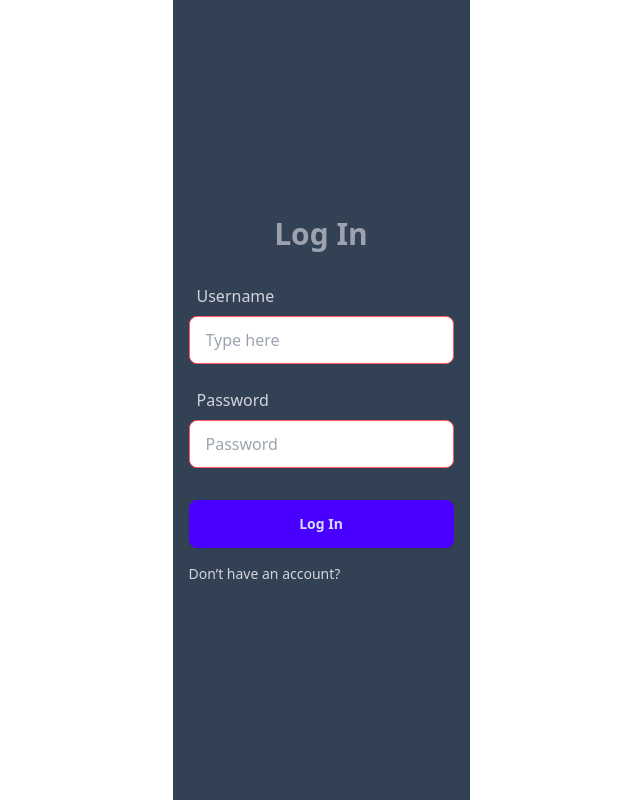
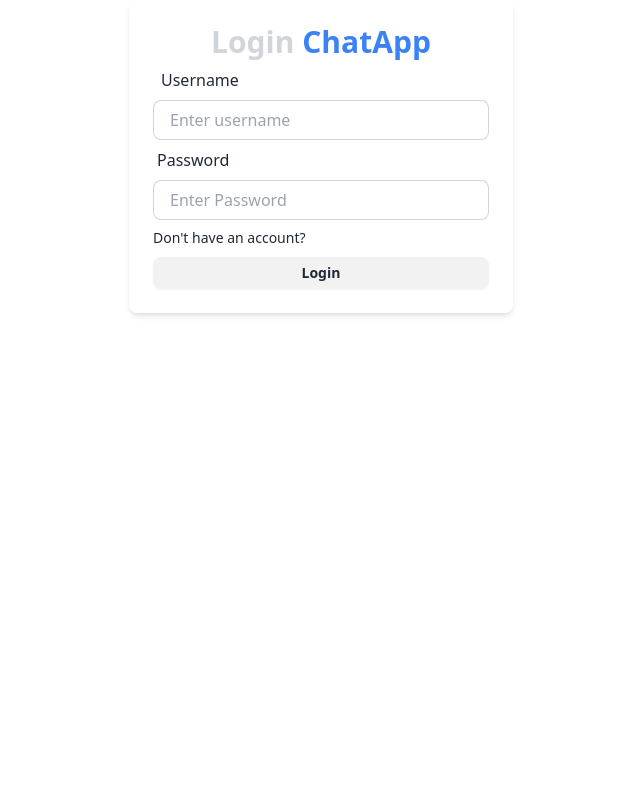
Before and after one commit to ajey108/ChatApp, a React (Vite) app in the folder frontend/: page /login in a window 1280 px wide. Shown: the whole page, without its empty margins (319-959 px from the left). Built offline with nearby package versions, Linux system fonts and the light colour scheme.

Commit message:
Add Zustnad for statemanagement, Add usLogin.js and useConversaton hooks

```diff
--- a/frontend/package.json
+++ b/frontend/package.json
@@ -14,7 +14,8 @@
     "react-dom": "^18.2.0",
     "react-hot-toast": "^2.4.1",
     "react-icons": "^5.3.0",
-    "react-router-dom": "^6.26.1"
+    "react-router-dom": "^6.26.1",
+    "zustand": "^4.5.5"
   },
   "devDependencies": {
     "@types/react": "^18.2.66",
--- /dev/null
+++ b/frontend/src/hooks/useLogin.js
@@ -0,0 +1,45 @@
+import { useState } from "react";
+import toast from "react-hot-toast";
+import {useAuthContext} from '../context/Authcontext'
+
+const useLogin = () => {
+	const [loading, setLoading] = useState(false);
+	const { setAuthUser } = useAuthContext();
+
+	const login = async (username, password) => {
+		const success = handleInputErrors(username, password);
+		if (!success) return;
+		setLoading(true);
+		try {
+			const res = await fetch("/api/auth/login", {
+				method: "POST",
+				headers: { "Content-Type": "application/json" },
+				body: JSON.stringify({ username, password }),
+			});
+
+			const data = await res.json();
+			if (data.error) {
+				throw new Error(data.error);
+			}
+
+			localStorage.setItem("chat-user", JSON.stringify(data));
+			setAuthUser(data);
+		} catch (error) {
+			toast.error(error.message);
+		} finally {
+			setLoading(false);
+		}
+	};
+
+	return { loading, login };
+};
+export default useLogin;
+
+function handleInputErrors(username, password) {
+	if (!username || !password) {
+		toast.error("Please fill in all fields");
+		return false;
+	}
+
+	return true;
+}
--- a/frontend/src/pages/Login.jsx
+++ b/frontend/src/pages/Login.jsx
@@ -1,45 +1,65 @@
-import React from 'react';
-import { Link } from 'react-router-dom';
+import { useState} from "react";
+import { Link } from "react-router-dom";
+import useLogin from '../hooks/useLogin'
+
 
 const Login = () => {
+	const [username, setUsername] = useState("");
+	const [password, setPassword] = useState("");
+
+	const { loading, login } = useLogin();
+
+	const handleSubmit = async (e) => {
+		e.preventDefault();
+		await login(username, password);
+	};
+
 	return (
-        <div className="flex flex-col items-center justify-center min-h-screen bg-slate-700 mx-auto p-4">
-            <h1 className='text-3xl font-semibold text-center text-gray-400 mb-6'>Log In</h1>
-            <form className='w-full max-w-xs'>
-                <div className='mb-4'>
-                    <label className='label p-2' htmlFor="username">
-                        <span className='text-base label-text text-gray-300'>Username</span>
+		<div className='flex flex-col items-center justify-center min-w-96 mx-auto'>
+			<div className='w-full p-6 rounded-lg shadow-md bg-gray-400 bg-clip-padding backdrop-filter backdrop-blur-lg bg-opacity-0'>
+				<h1 className='text-3xl font-semibold text-center text-gray-300'>
+					Login
+					<span className='text-blue-500'> ChatApp</span>
+				</h1>
+
+				<form onSubmit={handleSubmit}>
+					<div>
+						<label className='label p-2'>
+							<span className='text-base label-text'>Username</span>
 						</label>
 						<input
-                        id="username"
-                        type="text"
-                        placeholder="Type here"
-                        className="input input-bordered input-error w-full"
+							type='text'
+							placeholder='Enter username'
+							className='w-full input input-bordered h-10'
+							value={username}
+							onChange={(e) => setUsername(e.target.value)}
 						/>
 					</div>
 
-                <div className='mb-4'>
-                    <label className='label p-2' htmlFor="password">
-                        <span className='text-base label-text text-gray-300'>Password</span>
+					<div>
+						<label className='label'>
+							<span className='text-base label-text'>Password</span>
 						</label>
 						<input
-                        id="password"
-                        type="password"
-                        placeholder="Password"
-                        className="input input-bordered input-error w-full"
+							type='password'
+							placeholder='Enter Password'
+							className='w-full input input-bordered h-10'
+							value={password}
+							onChange={(e) => setPassword(e.target.value)}
 						/>
 					</div>
+					<Link to='/signup' className='text-sm  hover:underline hover:text-blue-600 mt-2 inline-block'>
+						{"Don't"} have an account?
+					</Link>
 
-                <button type="submit" className='btn btn-primary w-full mt-4'>
-                    Log In
+					<div>
+						<button className='btn btn-block btn-sm mt-2' disabled={loading}>
+							{loading ? <span className='loading loading-spinner '></span> : "Login"}
 						</button>
-
-                <Link to={"/signup"} className='text-sm text-gray-300 hover:underline hover:text-blue-500 mt-4 inline-block'>
-                    Don’t have an account?
-                </Link>
+					</div>
 				</form>
 			</div>
+		</div>
 	);
-}
-
+};
 export default Login;
--- /dev/null
+++ b/frontend/src/zustand/useConversation.js
@@ -0,0 +1,10 @@
+import { create } from "zustand";
+
+const useConversation = create((set) => ({
+	selectedConversation: null,
+	setSelectedConversation: (selectedConversation) => set({ selectedConversation }),
+	messages: [],
+	setMessages: (messages) => set({ messages }),
+}));
+
+export default useConversation;
```
Also changed, not shown: 1 other file (tests, documents, lock files or other folders). Lines whose indentation alone changed are shown as unchanged.
